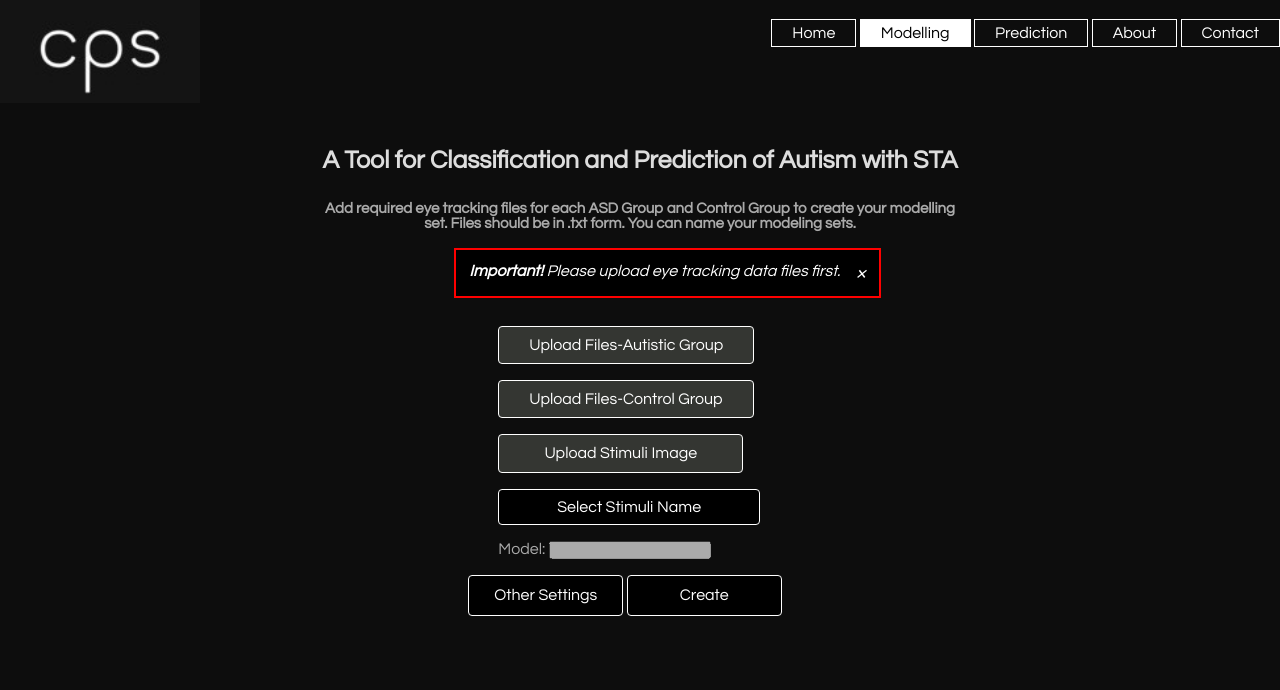
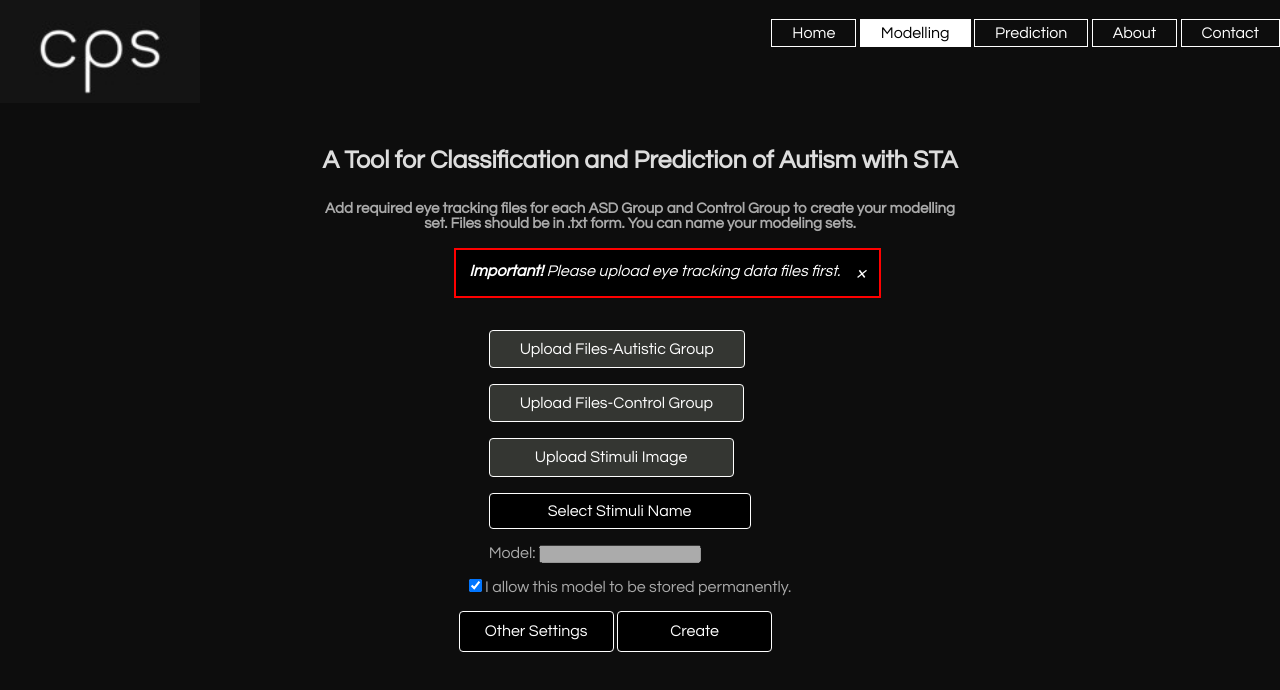
Before and after one commit to gunselisevinc/CPS, a plain HTML site: page indexModelling.html in a window 1280 px wide. Both pictures are taken after a click on the button "Create". Drawn offline with Linux system fonts and the light colour scheme.

Commit message:
permission checkbox

```diff
--- a/indexModelling.html
+++ b/indexModelling.html
@@ -37,7 +37,7 @@
             <strong>Important!</strong> Please upload eye tracking data files first.
           </div>
          <!-- Message end-->
-          <div class="container">
+          <div class="container" style="height: 95vh">
             <div class="button-wrap">
               <br>
                      <label class ="new-button"> Upload Files-Autistic Group <input type="file" accept=".txt" name="inputfile" id="inputfile" multiple></label>
@@ -65,6 +65,8 @@
                        <input type="text" id="width" name="width" disabled ><br><br>
                        <label for="height">Height:  </label>
                        <input type="text" id="height" name="height" disabled ><br><br> -->
+                       <input type="checkbox" id="permission" name="permission" value="permission" checked>
+                       <label for="permission" id="permissionLabel"> I allow this model to be stored permanently.</label><br><br>
                        <button class ="btn" id="myBtn" style="height: 41px; width: 155px; font-size: 16px; background-color: #000000"> Other Settings </button>
                        <button class ="btn" id="myBtn1" style="height: 41px; width: 155px; font-size: 16px; background-color: #000000" onclick="javascript:read()"> Create </button>
                  <div>
@@ -140,6 +142,7 @@
 //document.getElementById("heightLabel").style.margin = "0px 0px 0px 129px";
 //document.getElementById("rWidth").style.margin = "0px 0px 0px 46px";
 //document.getElementById("rHeight").style.margin = "0px 0px 0px 81px";
+document.getElementById("permission").style.margin = "0px 0px 0px -20px";
 document.getElementById("myBtn").style.margin = "0px 0px 0px -30px";
 document.getElementById("inchLabel").style.margin = "0px 0px 0px 46px";
 document.getElementById("distanceLabel").style.margin = "0px 0px 0px 167px";
--- a/reader1.js
+++ b/reader1.js
@@ -302,6 +302,12 @@
   var model_name = document.getElementById("model").value;
   var gridSizeX = document.getElementById("gridX").value;
   var gridSizeY = document.getElementById("gridY").value;
+  var permission = document.getElementById("permission");
+  var storePermit = false;
+  if( $(permission).is(':checked')){
+    storePermit = true;
+  }
+  console.log(storePermit);
 
   document.getElementById("model").value = "";
   document.getElementById("selectStimuli").value = "";
```
